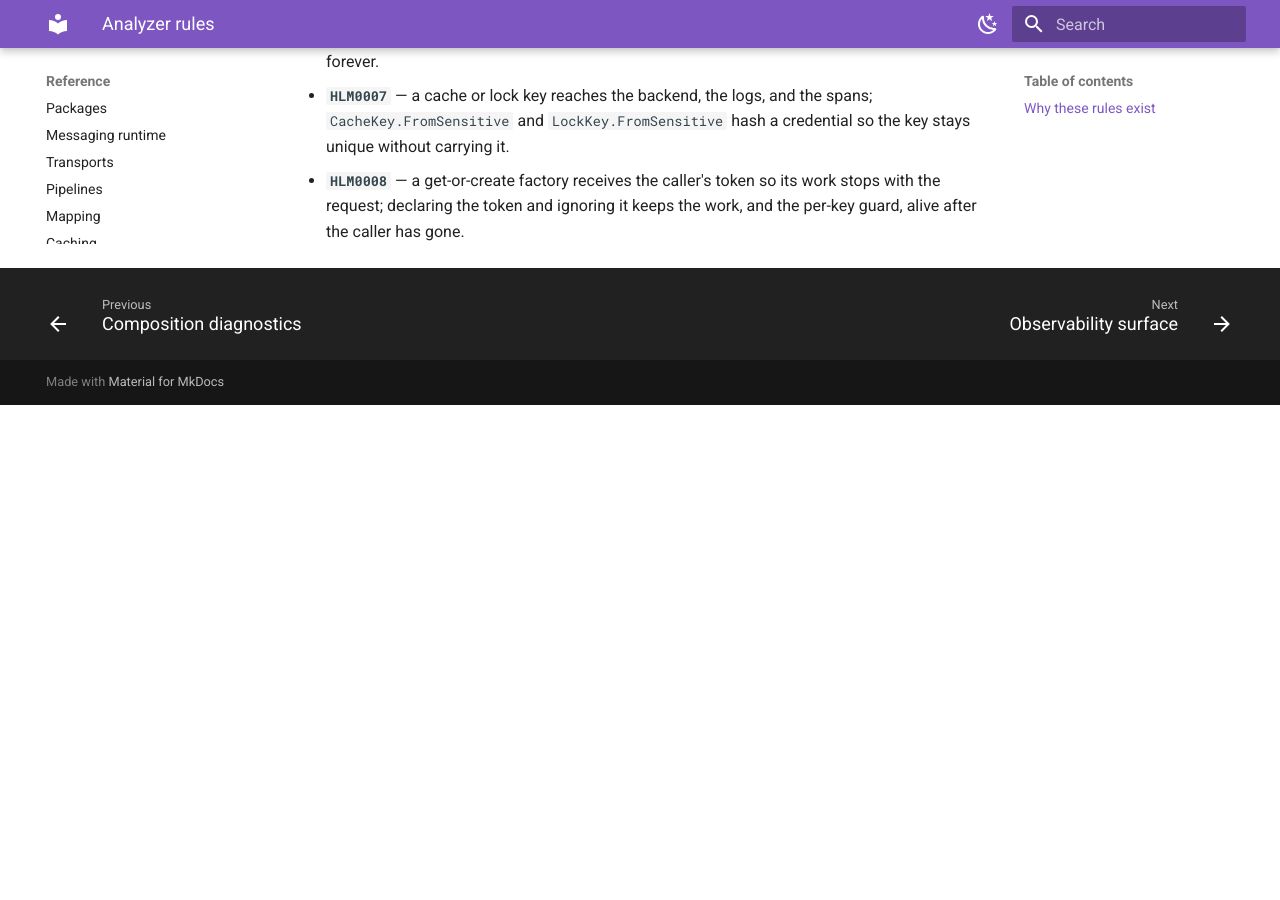
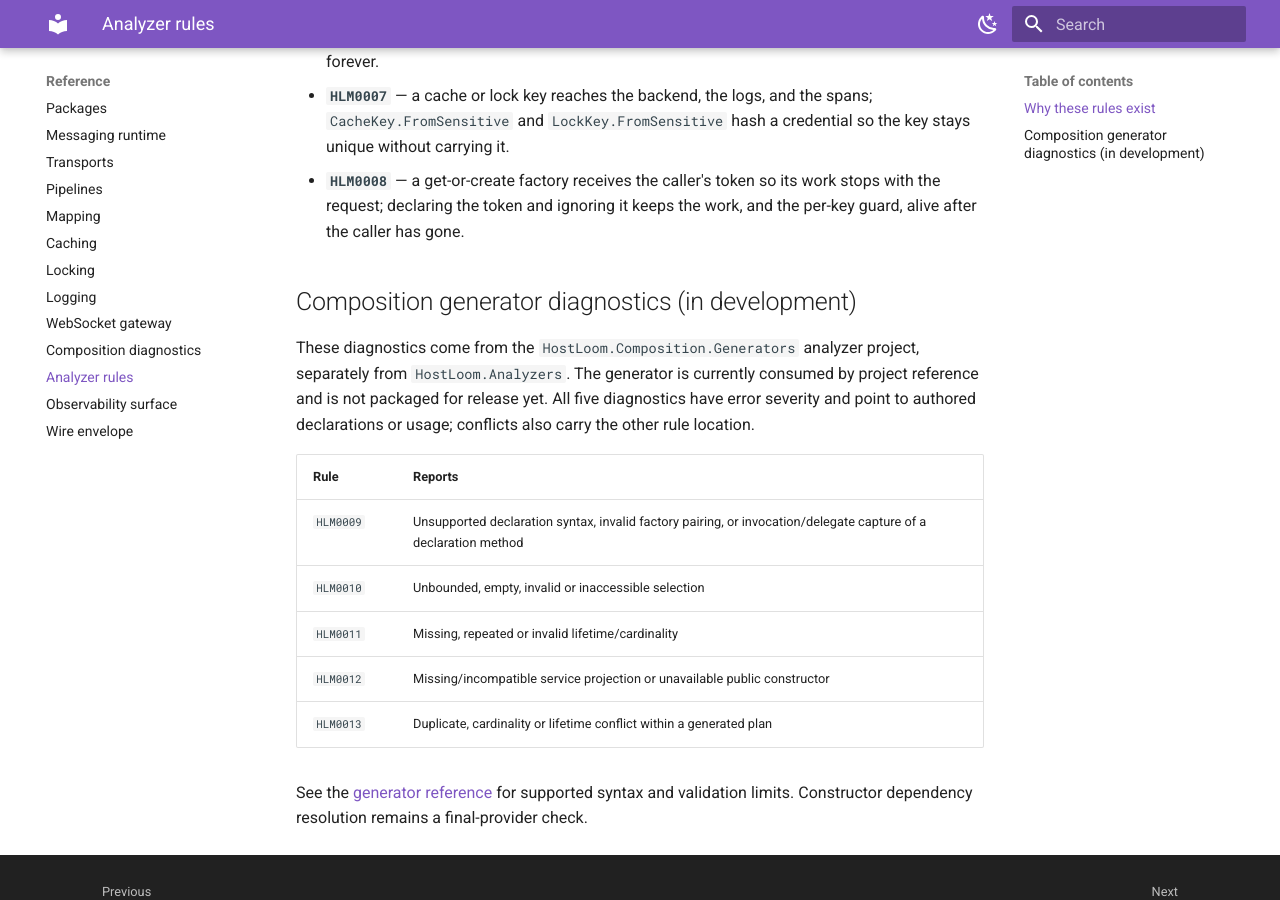
Before and after one commit to kidoz/hostloom, an MkDocs documentation site: the page built from docs/reference/analyzer-rules.md, in a window 1280 px wide and 900 px high, scrolled down 1068 px. Built offline with MkDocs 1.6.1 and Material for MkDocs 9.7.7, drawn with Linux system fonts in a browser that asks for light colours; before the commit the page ends 1473 px from its top, so only the background shows below that.

Commit message:
Document the composition generator syntax and diagnostics

```diff
--- a/docs/reference/analyzer-rules.md
+++ b/docs/reference/analyzer-rules.md
@@ -38,3 +38,21 @@
 - **`HLM0008`** — a get-or-create factory receives the caller's token so its
   work stops with the request; declaring the token and ignoring it keeps the
   work, and the per-key guard, alive after the caller has gone.
+
+## Composition generator diagnostics (in development)
+
+These diagnostics come from the `HostLoom.Composition.Generators` analyzer project, separately from
+`HostLoom.Analyzers`. The generator is currently consumed by project reference and is not packaged
+for release yet. All five diagnostics have error severity and point to authored declarations or
+usage; conflicts also carry the other rule location.
+
+| Rule | Reports |
+| --- | --- |
+| `HLM0009` | Unsupported declaration syntax, invalid factory pairing, or invocation/delegate capture of a declaration method |
+| `HLM0010` | Unbounded, empty, invalid or inaccessible selection |
+| `HLM0011` | Missing, repeated or invalid lifetime/cardinality |
+| `HLM0012` | Missing/incompatible service projection or unavailable public constructor |
+| `HLM0013` | Duplicate, cardinality or lifetime conflict within a generated plan |
+
+See the [generator reference](../../src/HostLoom.Composition.Generators/README.md) for supported
+syntax and validation limits. Constructor dependency resolution remains a final-provider check.
```
Also changed, not shown: README.md (+2 -2 lines), docs/reference/packages.md (+3 -2 lines), src/HostLoom.Composition/README.md (+57 -4 lines).
